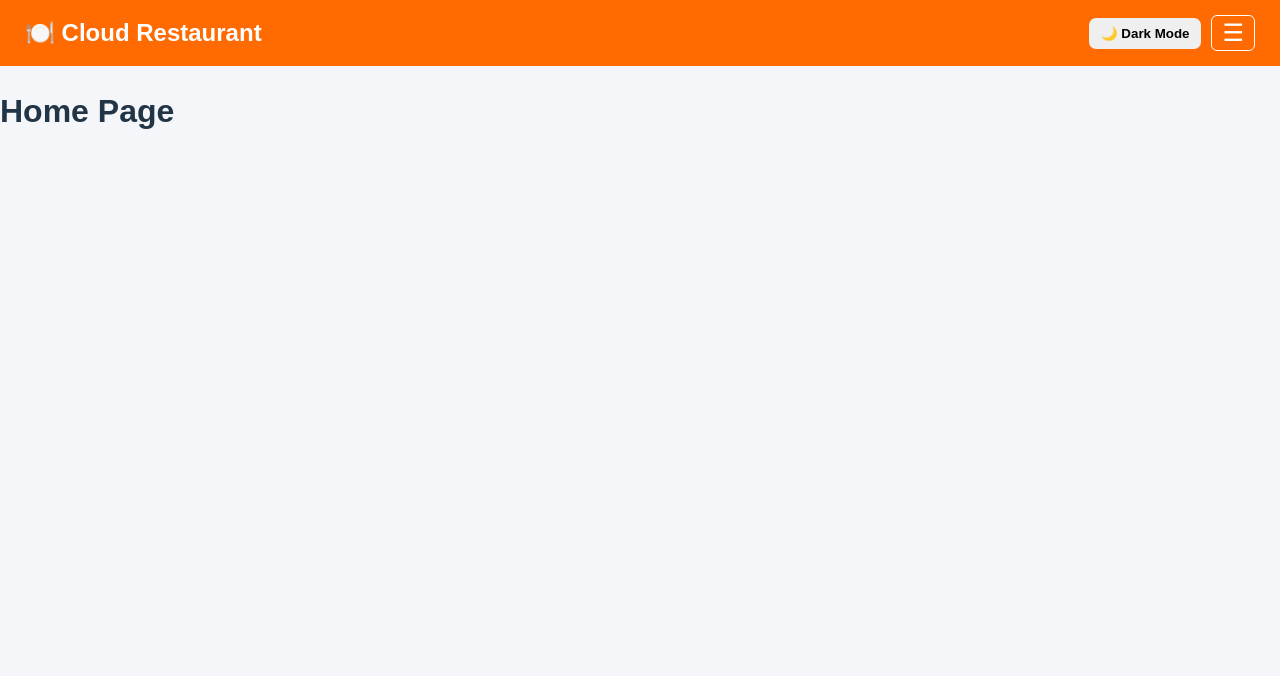
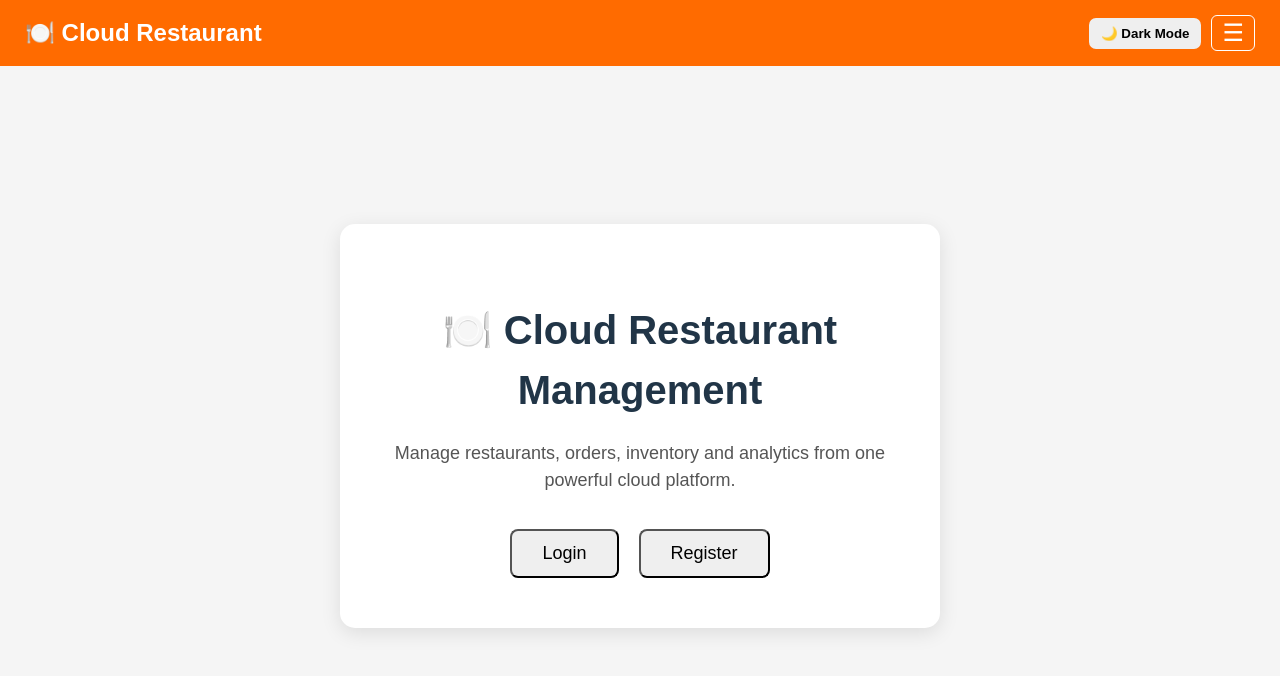
Before and after one commit to jahnaviamballa-jpg/Cloud-Restaurant-Management-SaaS, a React app in the folder frontend/: page / in a window 1280 px wide. Shown: the top 676 px of the page. Built offline with nearby package versions, Linux system fonts and the light colour scheme; no server answers; the HTML template or start-up script is replaced by a standard one.

Commit message:
fix: update frontend API integration

```diff
--- a/frontend/src/pages/Home.jsx
+++ b/frontend/src/pages/Home.jsx
@@ -1,5 +1,79 @@
+import { useNavigate } from "react-router-dom";
+
 function Home() {
-  return <h1>Home Page</h1>;
+  const navigate = useNavigate();
+
+  return (
+    <div
+      style={{
+        minHeight: "90vh",
+        display: "flex",
+        justifyContent: "center",
+        alignItems: "center",
+        textAlign: "center",
+        background: "#f5f5f5",
+        padding: "20px",
+      }}
+    >
+      <div
+        style={{
+          background: "white",
+          padding: "50px",
+          borderRadius: "15px",
+          boxShadow: "0 5px 20px rgba(0,0,0,0.1)",
+          maxWidth: "600px",
+          width: "100%",
+        }}
+      >
+        <h1 style={{ fontSize: "40px", marginBottom: "20px" }}>
+          🍽️ Cloud Restaurant Management
+        </h1>
+
+        <p
+          style={{
+            fontSize: "18px",
+            color: "#555",
+            marginBottom: "35px",
+          }}
+        >
+          Manage restaurants, orders, inventory and analytics from one
+          powerful cloud platform.
+        </p>
+
+        <div
+          style={{
+            display: "flex",
+            justifyContent: "center",
+            gap: "20px",
+          }}
+        >
+          <button
+            onClick={() => navigate("/login")}
+            style={{
+              padding: "12px 30px",
+              fontSize: "18px",
+              cursor: "pointer",
+              borderRadius: "8px",
+            }}
+          >
+            Login
+          </button>
+
+          <button
+            onClick={() => navigate("/register")}
+            style={{
+              padding: "12px 30px",
+              fontSize: "18px",
+              cursor: "pointer",
+              borderRadius: "8px",
+            }}
+          >
+            Register
+          </button>
+        </div>
+      </div>
+    </div>
+  );
 }
 
 export default Home;
--- a/frontend/src/pages/Inventory.jsx
+++ b/frontend/src/pages/Inventory.jsx
@@ -1,5 +1,8 @@
 import { useEffect, useState } from "react";
-import { getInventory, createInventory } from "../api/inventoryApi";
+import {
+  getInventory,
+  createInventory,
+} from "../api/inventoryApi";
 import InventoryTable from "../components/InventoryTable";
 import LowStockAlert from "../components/LowStockAlert";
 
@@ -18,28 +21,51 @@ function Inventory() {
     supplier_name: "",
   });
 
-  useEffect(() => {
-    const fetchInventory = async () => {
+  const loadInventory = async () => {
     try {
+      setLoading(true);
+      setError("");
+
       const data = await getInventory();
-        setItems(data);
+
+      console.log("Inventory API Response:", data);
+
+      const inventoryItems = Array.isArray(data)
+        ? data
+        : Array.isArray(data?.items)
+        ? data.items
+        : Array.isArray(data?.inventory)
+        ? data.inventory
+        : Array.isArray(data?.data)
+        ? data.data
+        : [];
+
+      setItems(inventoryItems);
     } catch (err) {
-        console.error(err);
+      console.error("Inventory Error:", err);
+      setItems([]);
       setError("Unable to load inventory.");
     } finally {
       setLoading(false);
     }
   };
 
-    fetchInventory();
+  useEffect(() => {
+    loadInventory();
   }, []);
 
   const handleAddInventory = async () => {
     try {
-      await createInventory(newItem);
+      const inventoryData = {
+        ...newItem,
+        restaurant_id: Number(newItem.restaurant_id),
+        quantity: Number(newItem.quantity),
+        minimum_stock: Number(newItem.minimum_stock),
+      };
 
-      const data = await getInventory();
-      setItems(data);
+      await createInventory(inventoryData);
+
+      await loadInventory();
 
       setNewItem({
         restaurant_id: 1,
@@ -53,7 +79,7 @@ function Inventory() {
 
       alert("Inventory Added Successfully!");
     } catch (error) {
-      console.error(error);
+      console.error("Add Inventory Error:", error);
       alert("Failed to Add Inventory");
     }
   };
@@ -63,11 +89,16 @@ function Inventory() {
   }
 
   if (error) {
-    return <h2 style={{ color: "red" }}>{error}</h2>;
+    return (
+      <h2 style={{ color: "red", textAlign: "center" }}>
+        {error}
+      </h2>
+    );
   }
 
   const lowStock = items.find(
-    (item) => item.quantity <= item.minimum_stock
+    (item) =>
+      Number(item.quantity) <= Number(item.minimum_stock)
   );
 
   return (
@@ -80,7 +111,10 @@ function Inventory() {
           placeholder="Item Name"
           value={newItem.item_name}
           onChange={(e) =>
-            setNewItem({ ...newItem, item_name: e.target.value })
+            setNewItem({
+              ...newItem,
+              item_name: e.target.value,
+            })
           }
         />
 
@@ -89,7 +123,10 @@ function Inventory() {
           placeholder="Category"
           value={newItem.category}
           onChange={(e) =>
-            setNewItem({ ...newItem, category: e.target.value })
+            setNewItem({
+              ...newItem,
+              category: e.target.value,
+            })
           }
         />
 
@@ -98,7 +135,10 @@ function Inventory() {
           placeholder="Quantity"
           value={newItem.quantity}
           onChange={(e) =>
-            setNewItem({ ...newItem, quantity: e.target.value })
+            setNewItem({
+              ...newItem,
+              quantity: e.target.value,
+            })
           }
         />
 
@@ -107,7 +147,10 @@ function Inventory() {
           placeholder="Unit"
           value={newItem.unit}
           onChange={(e) =>
-            setNewItem({ ...newItem, unit: e.target.value })
+            setNewItem({
+              ...newItem,
+              unit: e.target.value,
+            })
           }
         />
 
--- a/frontend/src/pages/Menu.jsx
+++ b/frontend/src/pages/Menu.jsx
@@ -15,13 +15,26 @@ function Menu() {
     const fetchMenu = async () => {
       try {
         setLoading(true);
+        setError("");
 
-        // Restaurant ID = 1 (change later if needed)
         const data = await getMenuByRestaurant(1);
 
-        setFoods(data);
+        console.log("Menu API Response:", data);
+
+        const menuItems = Array.isArray(data)
+          ? data
+          : Array.isArray(data?.menu)
+          ? data.menu
+          : Array.isArray(data?.items)
+          ? data.items
+          : Array.isArray(data?.data)
+          ? data.data
+          : [];
+
+        setFoods(menuItems);
       } catch (err) {
-        console.error(err);
+        console.error("Menu Error:", err);
+        setFoods([]);
         setError("Unable to load menu. Please try again later.");
       } finally {
         setLoading(false);
@@ -32,13 +45,16 @@ function Menu() {
   }, []);
 
   const filteredFoods = foods.filter((food) => {
+    const name = food?.name || "";
+    const category = food?.category || "";
+
     const matchesSearch =
-      food.name.toLowerCase().includes(searchTerm.toLowerCase()) ||
-      food.category.toLowerCase().includes(searchTerm.toLowerCase());
+      name.toLowerCase().includes(searchTerm.toLowerCase()) ||
+      category.toLowerCase().includes(searchTerm.toLowerCase());
 
     const matchesCategory =
       selectedCategory === "All" ||
-      food.category === selectedCategory;
+      category === selectedCategory;
 
     return matchesSearch && matchesCategory;
   });
--- a/frontend/src/pages/RestaurantList.jsx
+++ b/frontend/src/pages/RestaurantList.jsx
@@ -1,31 +1,41 @@
 import { useEffect, useState } from "react";
-import { getRestaurants } from "../api/restaurantApi";
-import RestaurantCard from "../components/RestaurantCard";
+import axios from "axios";
 
 function RestaurantList() {
-  console.log("RestaurantList Loaded");
   const [restaurants, setRestaurants] = useState([]);
   const [loading, setLoading] = useState(true);
   const [error, setError] = useState("");
 
   useEffect(() => {
+    fetchRestaurants();
+  }, []);
+
   const fetchRestaurants = async () => {
     try {
-        const data = await getRestaurants();
-        setRestaurants(data);
+      setLoading(true);
+
+      const response = await axios.get(
+        "http://127.0.0.1:8000/restaurants"
+      );
+
+      console.log("Restaurants API Response:", response.data);
+
+      setRestaurants(
+        Array.isArray(response.data) ? response.data : []
+      );
+
+      setError("");
     } catch (err) {
-        console.error(err);
-        setError("Unable to load restaurants. Please try again later.");
+      console.error("Restaurant API Error:", err);
+      setError("Failed to load restaurants");
+      setRestaurants([]);
     } finally {
       setLoading(false);
     }
   };
 
-    fetchRestaurants();
-  }, []);
-
   if (loading) {
-    return <h2>Loading Restaurants...</h2>;
+    return <h2>Loading restaurants...</h2>;
   }
 
   if (error) {
@@ -33,23 +43,48 @@ function RestaurantList() {
   }
 
   return (
-    <div style={{ padding: "20px" }}>
+    <div>
       <h1>Restaurants</h1>
 
-      <div
-        style={{
-          display: "flex",
-          flexWrap: "wrap",
-          gap: "20px",
-        }}
-      >
-        {restaurants.map((restaurant) => (
-          <RestaurantCard
-            key={restaurant.restaurant_id}
-            restaurant={restaurant}
-          />
-        ))}
+      {restaurants.length === 0 ? (
+        <p>No restaurants available</p>
+      ) : (
+        restaurants.map((restaurant) => (
+          <div key={restaurant.restaurant_id}>
+            <h2>{restaurant.restaurant_name}</h2>
+
+            <p>
+              <strong>Owner:</strong> {restaurant.owner_name}
+            </p>
+
+            <p>
+              <strong>Email:</strong> {restaurant.email}
+            </p>
+
+            <p>
+              <strong>Phone:</strong> {restaurant.phone}
+            </p>
+
+            <p>
+              <strong>Address:</strong> {restaurant.address}
+            </p>
+
+            <p>
+              <strong>City:</strong> {restaurant.city}
+            </p>
+
+            <p>
+              <strong>State:</strong> {restaurant.state}
+            </p>
+
+            <p>
+              <strong>Pincode:</strong> {restaurant.pincode}
+            </p>
+
+            <p>{restaurant.description}</p>
           </div>
+        ))
+      )}
     </div>
   );
 }
```
Lines whose indentation alone changed are shown as unchanged.
